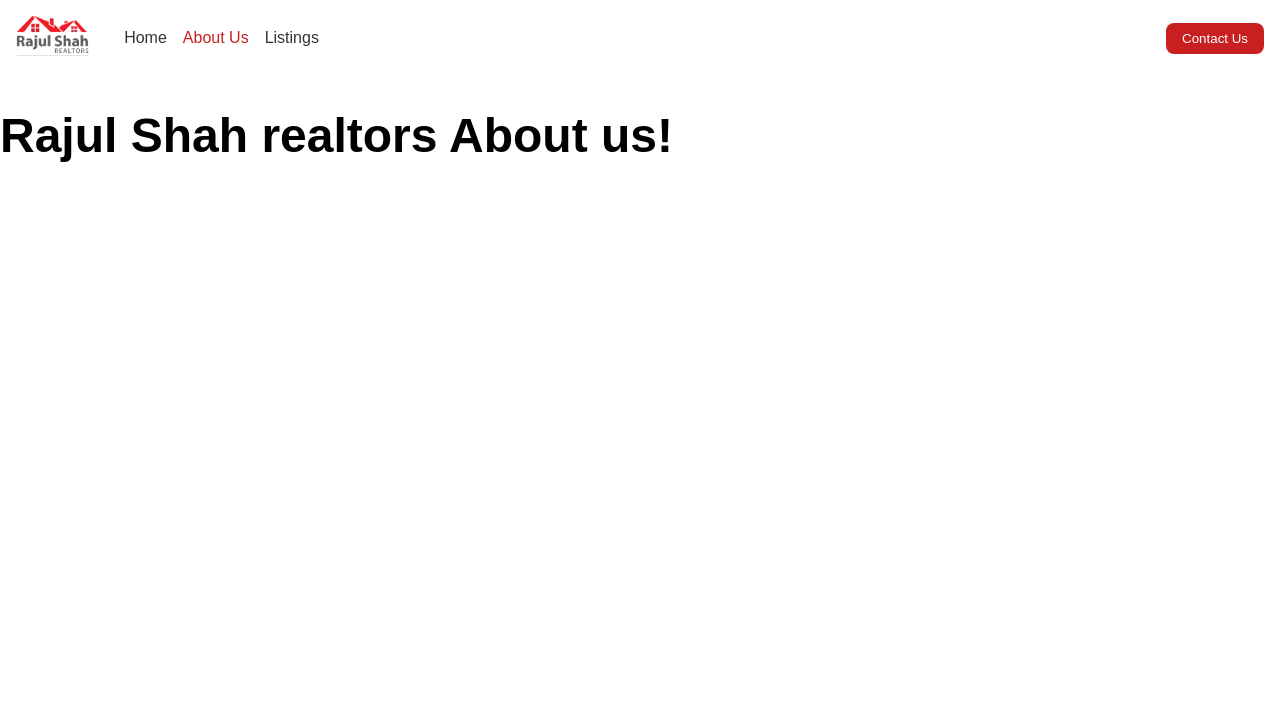
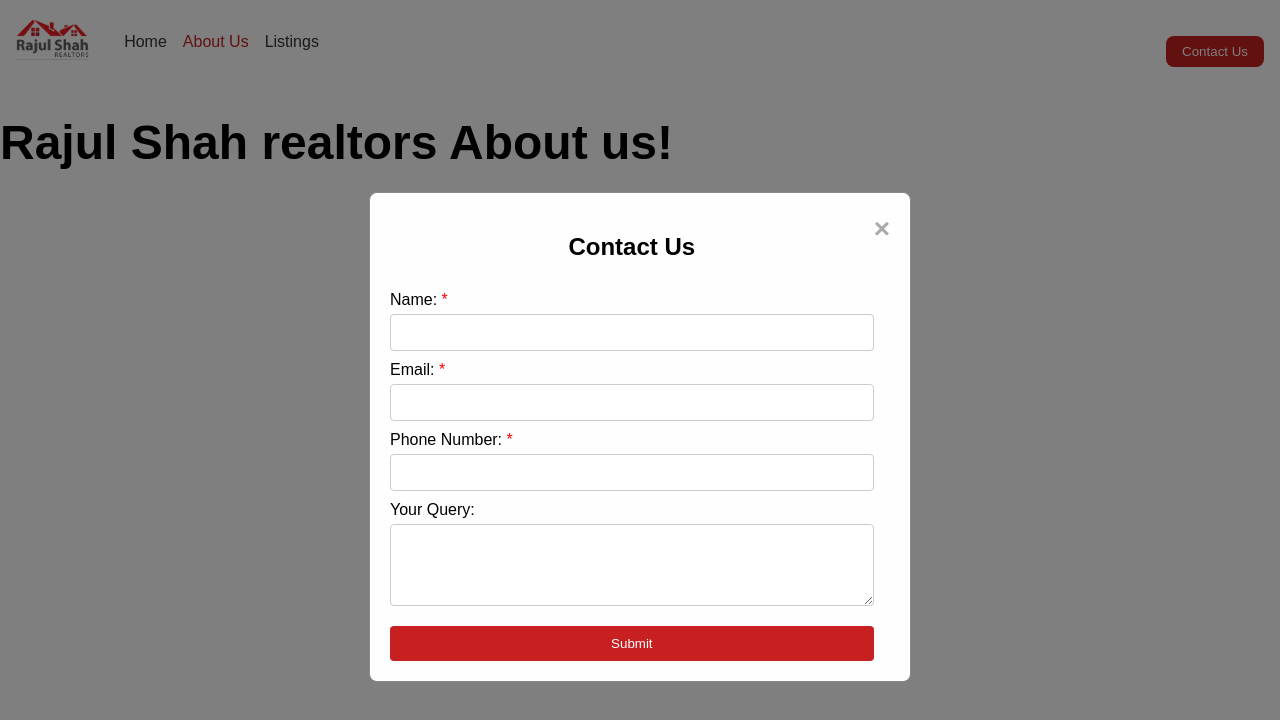
Before and after one commit to vidhisanghvi26/realtors-design, a plain HTML site: page src/about-us.html in a window 1280 px wide. Both pictures are taken after a click on the button "Contact Us". Drawn offline with Linux system fonts and the light colour scheme.

Commit message:
contact-us-allpages

```diff
--- a/src/about-us.html
+++ b/src/about-us.html
@@ -5,6 +5,7 @@
     <meta name="viewport" content="width=device-width, initial-scale=1.0" />
     <title>RS Realtors</title>
     <link rel="stylesheet" href="styles.css" />
+    <link rel="stylesheet" href="modal.css" />
   </head>
   <body>
     <nav>
@@ -17,9 +18,27 @@
         <li><a href="listings.html" id="nav-listings">Listings</a></li>
       </ul>
       <div class="cta">
-        <button onclick="handleButtonClick()">Contact Us</button>
+        <button onclick="openModal()">Contact Us</button>
       </div>
     </nav>
+
+    <div id="contactModal" class="modal">
+      <div class="modal-content">
+        <span class="close" onclick="closeModal()">&times;</span>
+        <form id="contactForm" onsubmit="sendEmail(event)">
+          <h2>Contact Us</h2>
+          <label for="name" class="required">Name:</label>
+          <input type="text" id="name" name="name" required />
+          <label for="email" class="required">Email:</label>
+          <input type="email" id="email" name="email" required />
+          <label for="phone" class="required">Phone Number:</label>
+          <input type="tel" id="phone" name="phone" required />
+          <label for="query">Your Query:</label>
+          <textarea id="query" name="query" rows="4"></textarea>
+          <button type="submit">Submit</button>
+        </form>
+      </div>
+    </div>
     <h1>Rajul Shah realtors About us!</h1>
     <script src="script.js"></script>
   </body>
```
Also changed, not shown: src/listings.html (+20 -1 lines).
